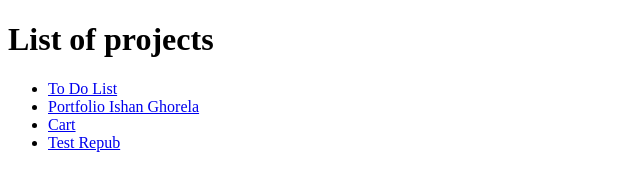
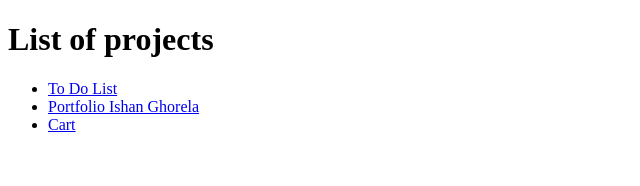
Before and after one commit to ghorela3ishan/ghorela3ishan.github.io, a plain HTML site: page index.html in a window 1280 px wide. Shown: the full height of the page, 0-640 px from the left. Drawn offline with Linux system fonts and the light colour scheme.

Commit message:
Update index.html

```diff
--- a/index.html
+++ b/index.html
@@ -9,7 +9,6 @@
  		<li><a href="todo.html">To Do List</a></li>
  		<li><a href="ishanghorela/index.html">Portfolio Ishan Ghorela</a></li>
 		<li><a href="cart/index.html">Cart</a></li>
-		<li><a href="repub/index.html">Test Repub</a></li>
  	</ul>
 </body>
 </html>
```
